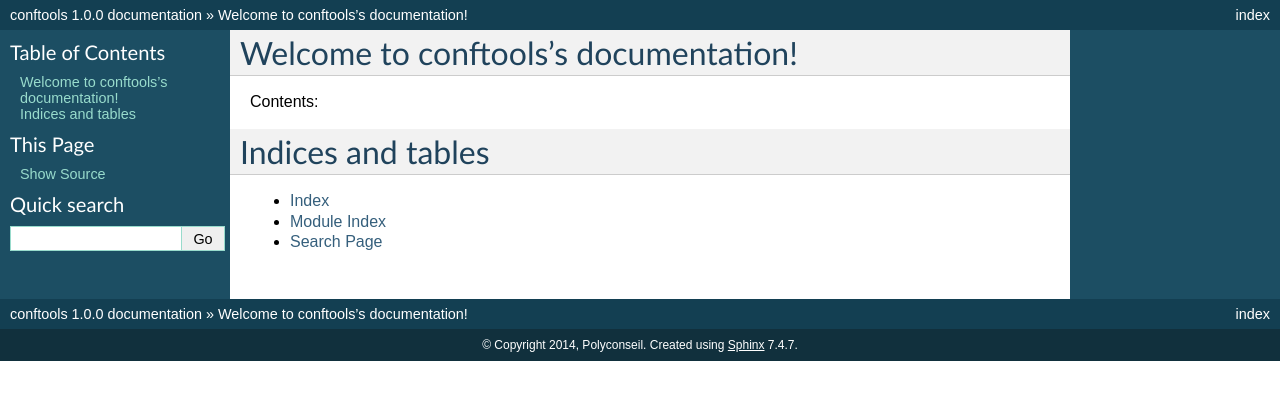
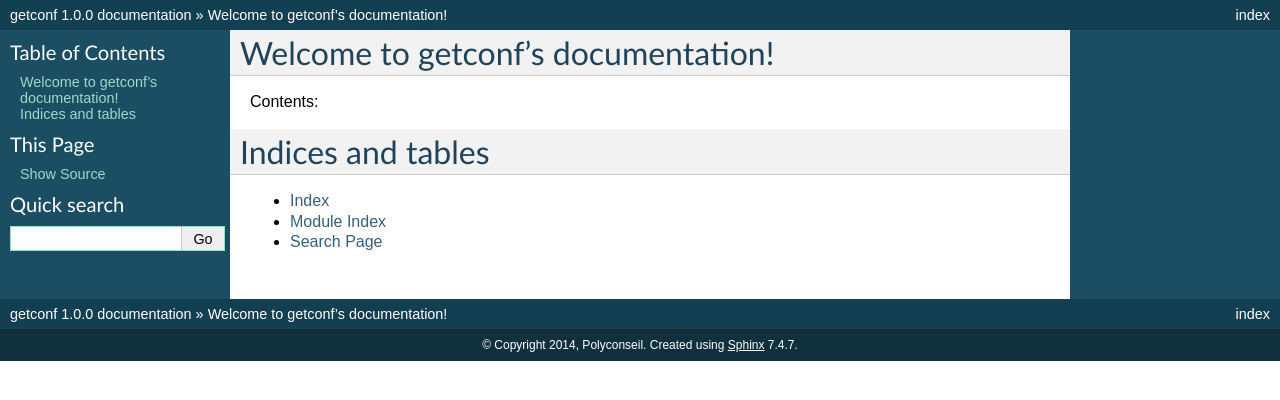
Before and after one commit to Polyconseil/getconf, a Sphinx documentation site: the page built from docs/index.rst, in a window 1280 px wide. Shown: the top 400 px of the page. Built offline with Sphinx 7.4.7, drawn with Linux system fonts in a browser that asks for light colours.

Commit message:
Rename to getconf.

```diff
--- a/docs/conf.py
+++ b/docs/conf.py
@@ -1,7 +1,7 @@
 #!/usr/bin/env python3
 # -*- coding: utf-8 -*-
 #
-# conftools documentation build configuration file, created by
+# getconf documentation build configuration file, created by
 # sphinx-quickstart on Sun Apr 13 14:24:41 2014.
 #
 # This file is execfile()d with the current directory set to its containing dir.
@@ -41,7 +41,7 @@ source_suffix = '.rst'
 master_doc = 'index'
 
 # General information about the project.
-project = 'conftools'
+project = 'getconf'
 copyright = '2014, Polyconseil'
 
 # The version info for the project you're documenting, acts as replacement for
@@ -52,7 +52,7 @@ root_dir = os.path.abspath(os.path.dirname(__file__))
 def get_version():
     import re
     version_re = re.compile(r"^__version__ = '([\w_.-]+)'$")
-    with open(os.path.join(root_dir, os.pardir, 'conftools', '__init__.py')) as f:
+    with open(os.path.join(root_dir, os.pardir, 'getconf', '__init__.py')) as f:
         for line in f:
             match = version_re.match(line[:-1])
             if match:
@@ -176,7 +176,7 @@ html_static_path = ['_static']
 #html_file_suffix = None
 
 # Output file base name for HTML help builder.
-htmlhelp_basename = 'conftoolsdoc'
+htmlhelp_basename = 'getconfdoc'
 
 
 # -- Options for LaTeX output --------------------------------------------------
@@ -195,7 +195,7 @@ latex_elements = {
 # Grouping the document tree into LaTeX files. List of tuples
 # (source start file, target name, title, author, documentclass [howto/manual]).
 latex_documents = [
-  ('index', 'conftools.tex', 'conftools Documentation',
+  ('index', 'getconf.tex', 'conftools Documentation',
    'Polyconseil', 'manual'),
 ]
 
@@ -225,7 +225,7 @@ latex_documents = [
 # One entry per manual page. List of tuples
 # (source start file, name, description, authors, manual section).
 man_pages = [
-    ('index', 'conftools', 'conftools Documentation',
+    ('index', 'getconf', 'conftools Documentation',
      ['Polyconseil'], 1)
 ]
 
@@ -239,8 +239,8 @@ man_pages = [
 # (source start file, target name, title, author,
 #  dir menu entry, description, category)
 texinfo_documents = [
-  ('index', 'conftools', 'conftools Documentation',
-   'Polyconseil', 'conftools', 'One line description of project.',
+  ('index', 'getconf', 'conftools Documentation',
+   'Polyconseil', 'getconf', 'One line description of project.',
    'Miscellaneous'),
 ]
 
--- a/docs/index.rst
+++ b/docs/index.rst
@@ -1,9 +1,9 @@
-.. conftools documentation master file, created by
+.. getconf documentation master file, created by
    sphinx-quickstart on Sun Apr 13 14:24:41 2014.
    You can adapt this file completely to your liking, but it should at least
    contain the root `toctree` directive.
 
-Welcome to conftools's documentation!
+Welcome to getconf's documentation!
 =====================================
 
 Contents:
--- a/conftools/__init__.py
+++ b/getconf/__init__.py
@@ -3,5 +3,5 @@
 # This code is distributed under the two-clause BSD License.
 
 
-__author__ = "Polyconseil <opensource+conftools@polyconseil.fr>"
+__author__ = "Polyconseil <opensource+getconf@polyconseil.fr>"
 __version__ = '1.0.0'
--- a/setup.py
+++ b/setup.py
@@ -25,18 +25,18 @@ def get_version(package_name):
     return '0.1.0'
 
 
-PACKAGE = 'conftools'
+PACKAGE = 'getconf'
 
 
 setup(
     name=PACKAGE,
     version=get_version(PACKAGE),
-    description="conftools, a versatile configuration lib for Python projects",
+    description="getconf, a versatile configuration lib for Python projects",
     long_description=''.join(codecs.open('README.rst', 'r', 'utf-8').readlines()),
     author="Polyconseil",
     author_email="opensource+%s@polyconseil.fr" % PACKAGE,
     license="BSD",
-    keywords=['configuration', 'environment', 'setup', 'conftools', 'config'],
+    keywords=['configuration', 'environment', 'setup', 'getconf', 'config'],
     url="https://github.com/Polyconseil/%s/" % PACKAGE,
     download_url="https://pypi.python.org/pypi/%s/" % PACKAGE,
     packages=[PACKAGE],
```
Also changed, not shown: README.rst (+14 -14 lines), 2 other files.
